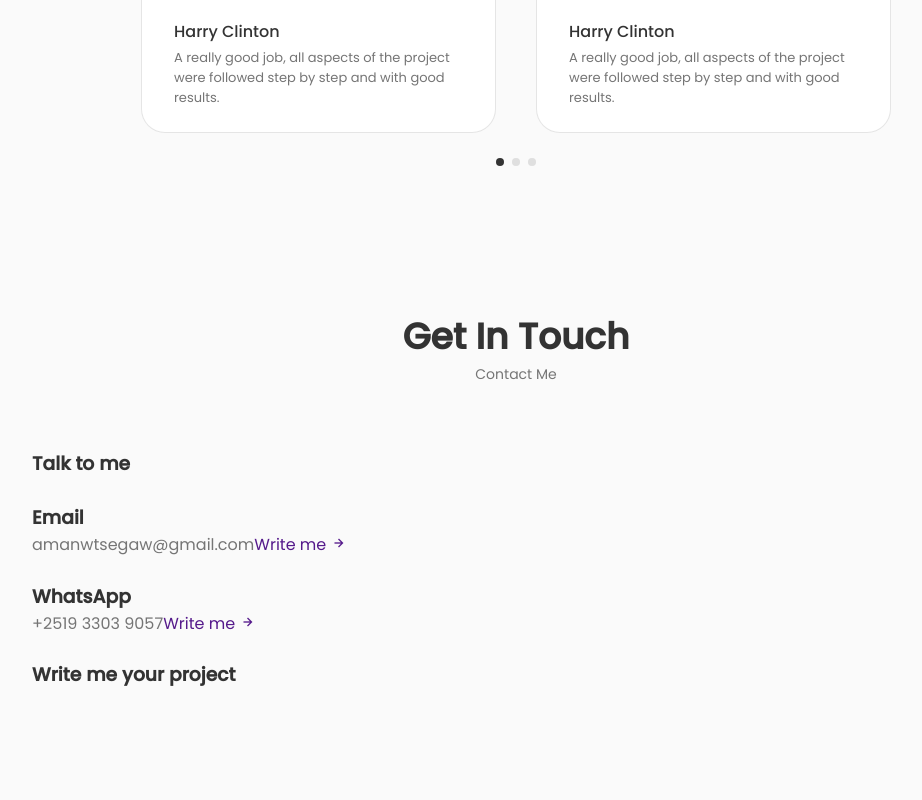
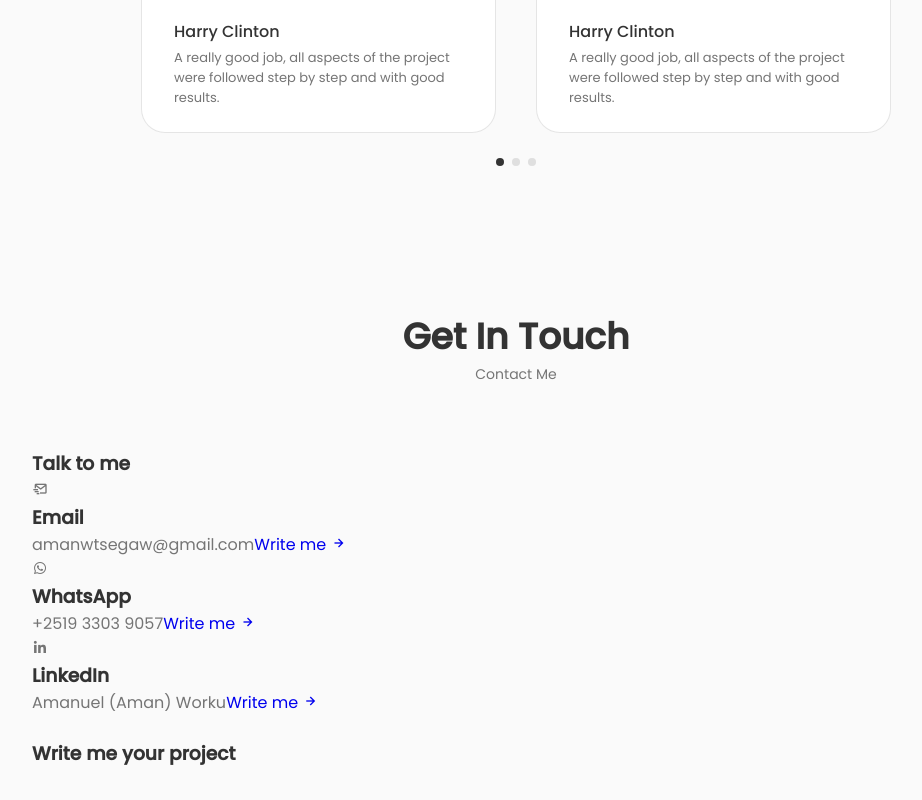
Before and after one commit to AmanWorku/AmanWorku.github.io, a React (Create React App) app: page / in a window 1280 px wide. Shown: the part 3740-4540 px from the top of the page, without its empty margins (124-1046 px from the left). Before the commit the page ends 4461 px from the top, so only its background shows below. Built offline with nearby package versions, Linux system fonts and the light colour scheme.

Commit message:
Add personal information

```diff
--- a/src/components/contact/Contact.jsx
+++ b/src/components/contact/Contact.jsx
@@ -12,18 +12,27 @@ const Contact = () => {
 
             <div className="contact__info">
                 <div className="contact__card">
-                    <i className="bx bx contact__card-icon"></i>
+                    <i className="bx bx-mail-send contact__card-icon"></i>
                     <h3 className="contact__card-title">Email</h3>
                     <span className="contact__card-data">amanwtsegaw@gmail.com</span>
 
-                    <a href="" className="contact__button">Write me {" "}<i className="bx bx-right-arrow-alt contact __button-icon"></i></a>
+                    <a href="mailto:amanwtsegaw@gmail.com" className="contact__button">Write me {" "}<i className="bx bx-right-arrow-alt contact __button-icon"></i></a>
                 </div>
                 <div className="contact__card">
-                    <i className="bx bx contact__card-icon"></i>
+                    <i className="bx bxl-whatsapp contact__card-icon"></i>
                     <h3 className="contact__card-title">WhatsApp</h3>
                     <span className="contact__card-data">+2519 3303 9057</span>
 
-                    <a href="" className="contact__button">Write me {" "}<i className="bx bx-right-arrow-alt contact __button-icon"></i></a>
+                    <a href="https://api.whatsapp.com/send?phone=251933039057&text=Hello, more information!"
+                    className="contact_button">Write me {" "}<i className="bx bx-right-arrow-alt contact __button-icon"></i></a>
+                </div>
+                <div className="contact__card">
+                    <i className="bx bxl-linkedin contact__card-icon"></i>
+                    <h3 className="contact__card-title">LinkedIn</h3>
+                    <span className="contact__card-data">Amanuel (Aman) Worku</span>
+
+                    <a href="https://www.linkedin.com/in/aman-worku-tsegaw/"
+                    className="contact_button">Write me {" "}<i className="bx bx-right-arrow-alt contact __button-icon"></i></a>
                 </div>
             </div>
         </div>
```
